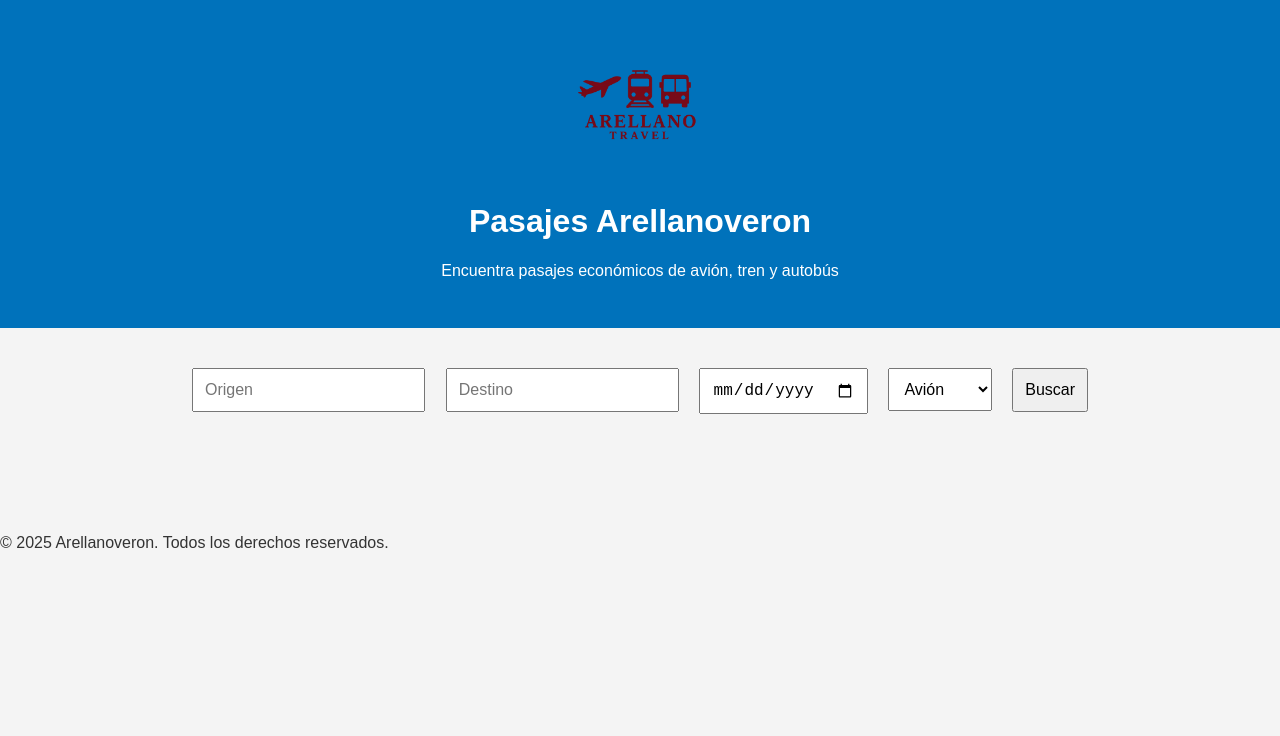
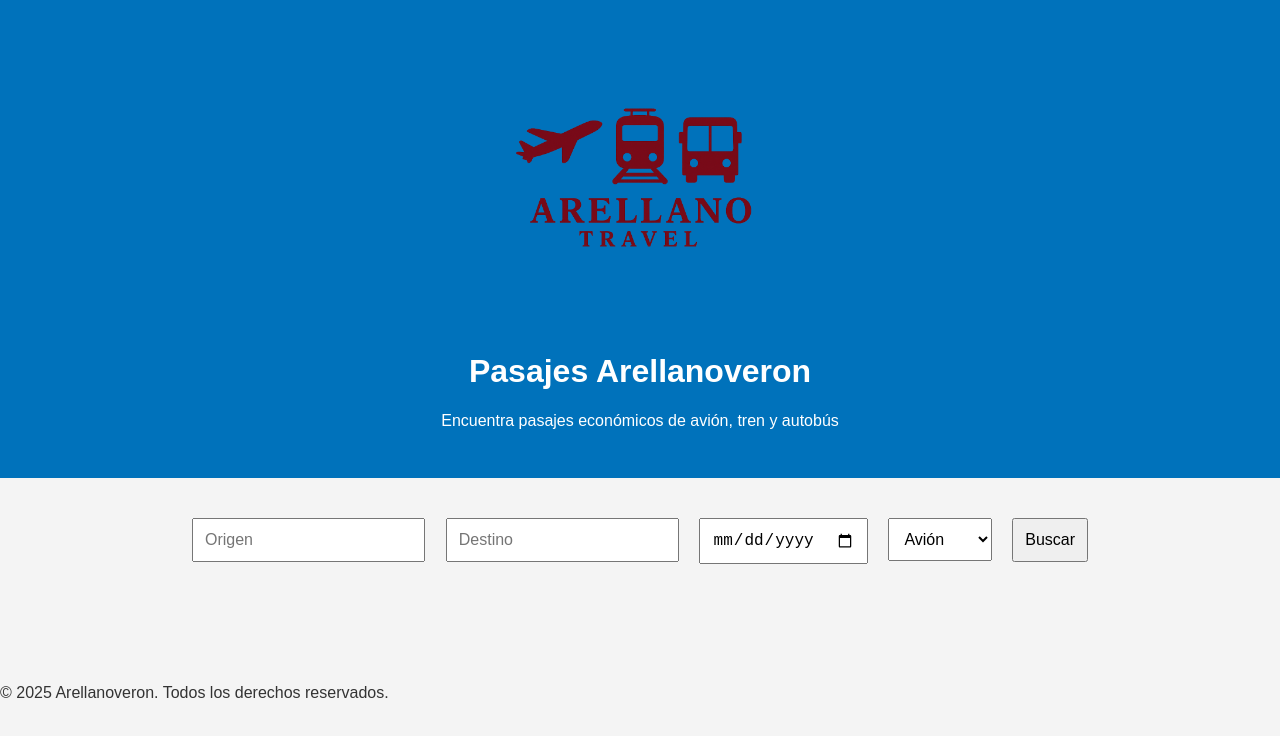
Before and after one commit to Abelare/pasajes-arellanoveron, a plain HTML site: page index.html in a window 1280 px wide. Drawn offline with Linux system fonts and the light colour scheme.

Commit message:
Increase logo image width in index.html

```diff
--- a/index.html
+++ b/index.html
@@ -14,7 +14,7 @@
 </head>
 <body>
   <header>
-    <img src="img/logo.png.png" alt="Logo Arellanoveron" style="max-width: 150px; display: block; margin: auto;">
+    <img src="img/logo.png.png" alt="Logo Arellanoveron" style="max-width: 300px; display: block; margin: auto;">
     <h1>Pasajes Arellanoveron</h1>
     <p>Encuentra pasajes económicos de avión, tren y autobús</p>
   </header>
```
